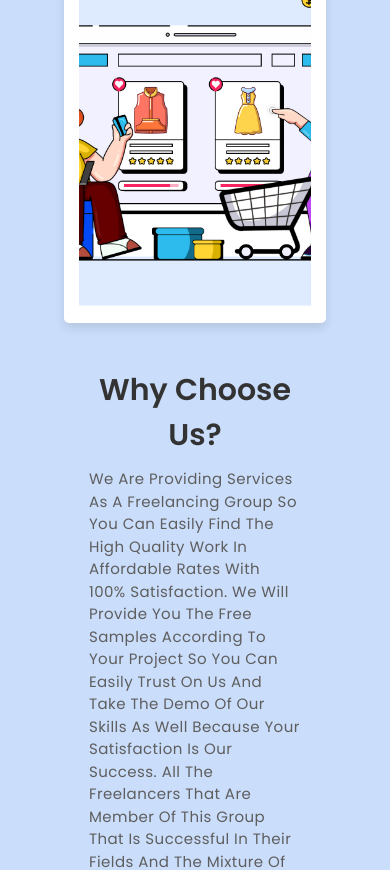
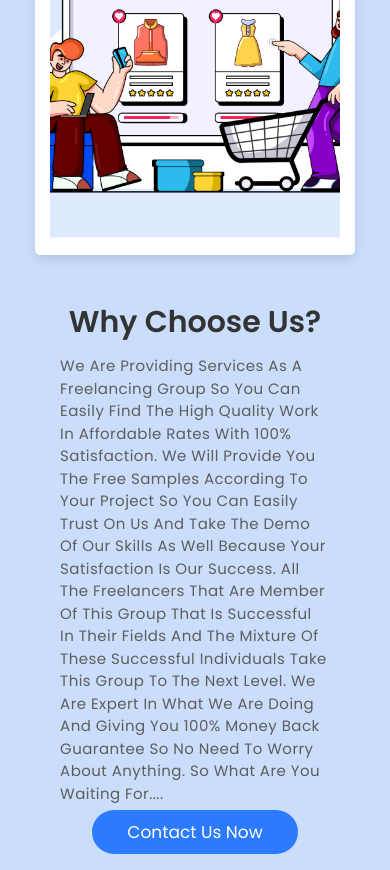
Before and after one commit to Manzar-Ali/design-codedevoxy, a plain HTML site: page index.html in a window 390 px wide. Shown: the part 1307-2177 px from the top of the page. Drawn offline with nearby package versions, Linux system fonts and the light colour scheme; files whose address does not match are found by name.

Commit message:
some responsive

```diff
--- a/css/style.css
+++ b/css/style.css
@@ -2034,3 +2034,9 @@ nav input{
   color: #2c7bfe;
 
 }
+
+
+/* home responsive css */
+.page1{
+  padding: 0px;
+}
```
